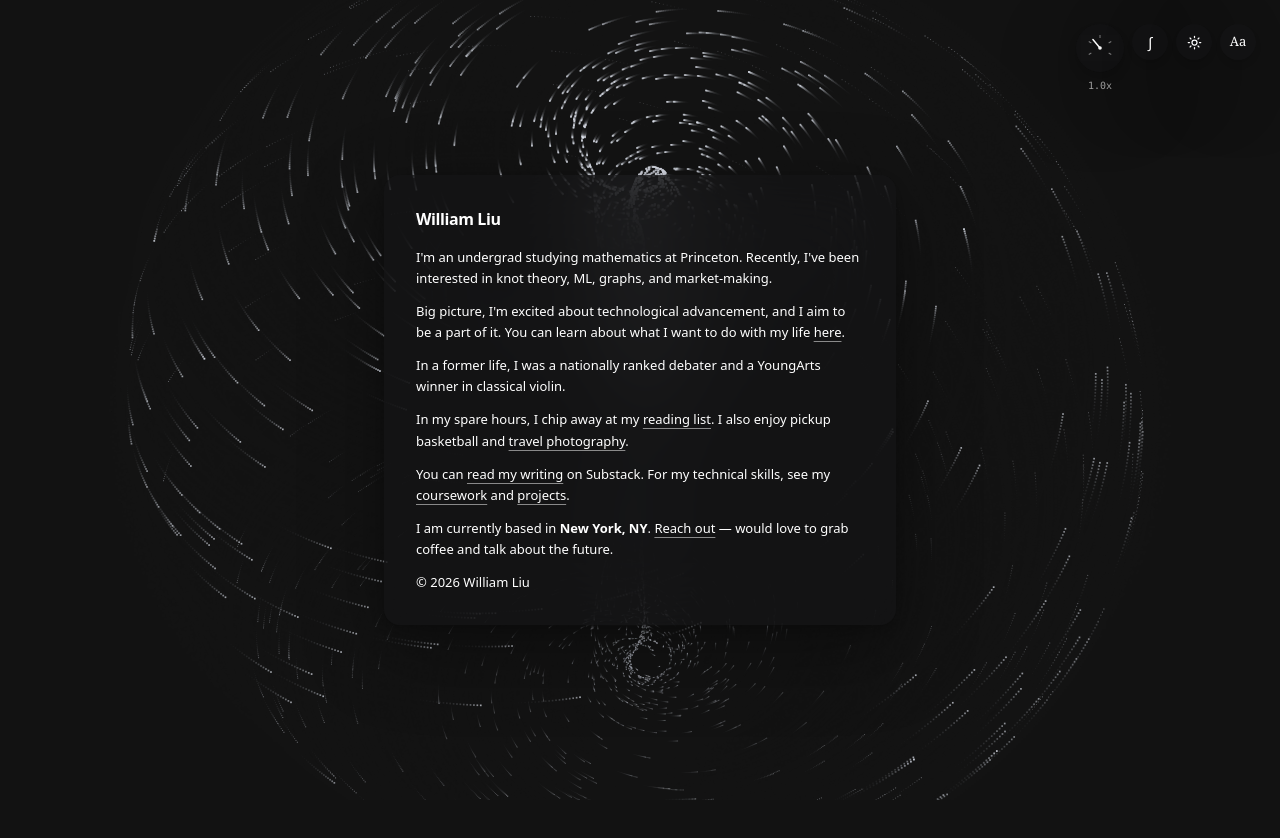
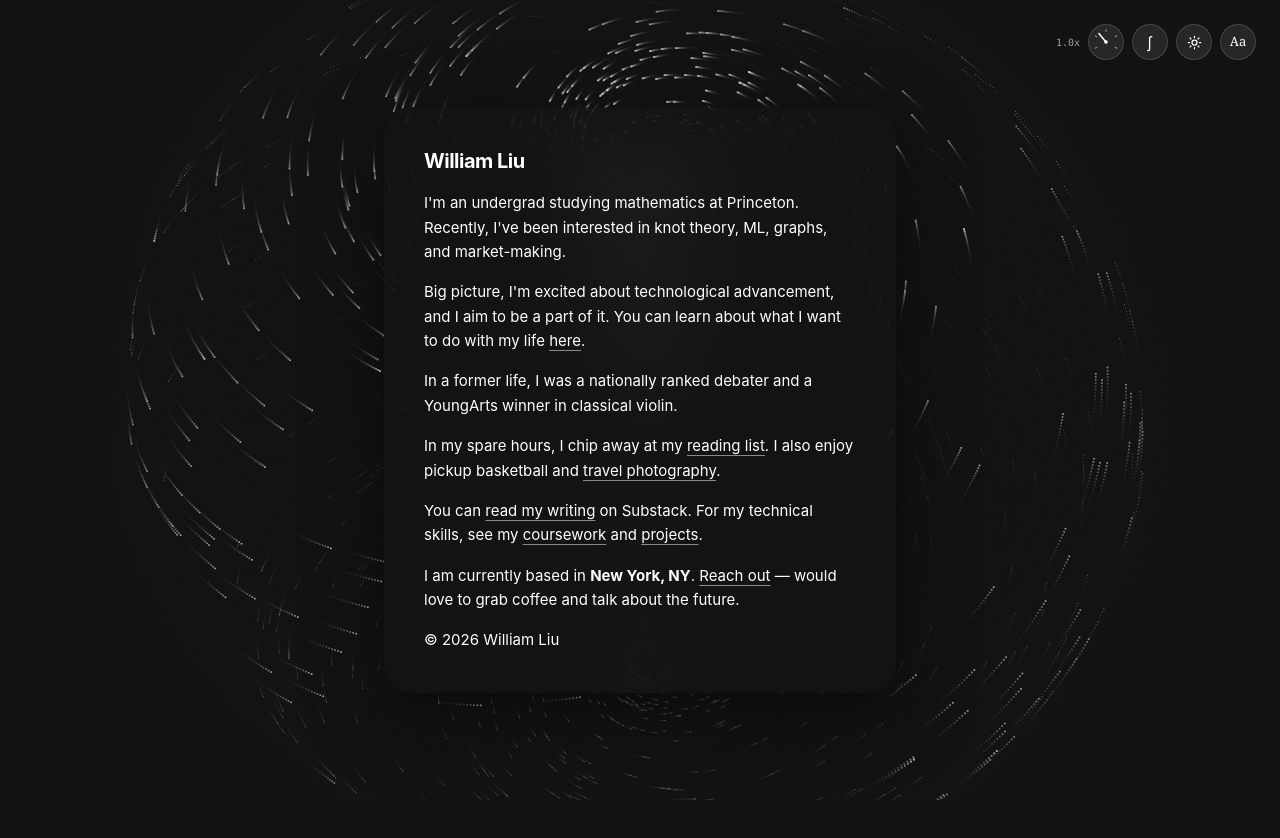
Before and after one commit to thewilliamliu/personal-website, a Next.js app: page / in a window 1280 px wide. Shown: the top 838 px of the page. Built offline with nearby package versions, Linux system fonts and the light colour scheme.

Commit message:
Justin-style setup: system font, larger text/radius/padding, high-contrast controls, dial resized with label at left

```diff
--- a/app/components/controls.tsx
+++ b/app/components/controls.tsx
@@ -36,7 +36,7 @@ export default function Controls({ showDial = false }: { showDial?: boolean }) {
   }
 
   const btn =
-    'glass-card flex h-9 w-9 cursor-pointer items-center justify-center rounded-full text-[13px] transition-transform hover:scale-105'
+    'ctrl flex h-9 w-9 cursor-pointer items-center justify-center rounded-full text-[13px] transition-transform hover:scale-105'
 
   return (
     <div className="fixed right-6 top-6 z-10 flex flex-row items-start gap-2">
@@ -79,7 +79,7 @@ export default function Controls({ showDial = false }: { showDial?: boolean }) {
           fontFamily:
             font === 'sans'
               ? "'Newsreader Variable', Georgia, serif"
-              : "'Inter Variable', system-ui, sans-serif",
+              : "-apple-system, BlinkMacSystemFont, sans-serif",
         }}
       >
         Aa
--- a/app/components/page-shell.tsx
+++ b/app/components/page-shell.tsx
@@ -16,8 +16,8 @@ export default function PageShell({
       <Controls />
       <div aria-hidden="true" className="h-[400vh]" />
       <main className="fixed inset-0 flex items-center justify-center p-6">
-        <section className="glass-card w-full max-w-lg overflow-y-auto max-h-[85vh] rounded-2xl p-7 md:p-8">
-          <h1 className="mb-4 text-base font-medium tracking-tight">{title}</h1>
+        <section className="glass-card w-full max-w-lg overflow-y-auto max-h-[85vh] rounded-[28px] p-8 md:p-10">
+          <h1 className="mb-4 text-xl font-bold tracking-tight">{title}</h1>
           {children}
           <Link
             href="/"
--- a/app/components/speed-dial.tsx
+++ b/app/components/speed-dial.tsx
@@ -44,7 +44,10 @@ export default function SpeedDial() {
   const angle = -120 + ((speed - MIN) / (MAX - MIN)) * 240
 
   return (
-    <div className="flex flex-col items-center gap-1.5 select-none">
+    <div className="flex flex-row items-center gap-2 select-none">
+      <span className="font-mono text-[10px] opacity-60">
+        {speed.toFixed(1)}x
+      </span>
       <div
         role="slider"
         aria-label="Animation speed (click for details)"
@@ -60,7 +63,7 @@ export default function SpeedDial() {
           if (ev.key === 'ArrowDown') setAndBroadcast(speed - 0.25)
           if (ev.key === 'Enter') router.push('/attractor')
         }}
-        className="glass-card flex h-12 w-12 cursor-pointer items-center justify-center rounded-full transition-transform hover:scale-105"
+        className="ctrl flex h-9 w-9 cursor-pointer items-center justify-center rounded-full transition-transform hover:scale-105"
         title="Drag to change speed · click to see the math"
       >
         <svg width="34" height="34" viewBox="0 0 34 34" aria-hidden="true">
@@ -93,9 +96,6 @@ export default function SpeedDial() {
           <circle cx="17" cy="17" r="1.8" fill="currentColor" />
         </svg>
       </div>
-      <span className="font-mono text-[10px] opacity-60">
-        {speed.toFixed(1)}x
-      </span>
     </div>
   )
 }
--- a/app/coursework/page.tsx
+++ b/app/coursework/page.tsx
@@ -6,7 +6,7 @@ export default function Page() {
   return (
     <PageShell title="Coursework">
       {/* Add your courses here */}
-      <p className="mb-3 text-[13px] leading-relaxed">
+      <p className="mb-4 text-[15px] leading-relaxed">
         Placeholder — relevant coursework in math, CS, and beyond.
       </p>
     </PageShell>
--- a/app/global.css
+++ b/app/global.css
@@ -9,9 +9,11 @@
   --bg: #121212;
   --fg: #ffffff;
   --fg-dim: rgba(255, 255, 255, 0.5);
-  --card: rgba(20, 20, 22, 0.72);
+  --card: rgba(20, 20, 22, 0.78);
   --panel: rgba(0, 0, 0, 0.4);
-  --font-body: 'Inter Variable', system-ui, sans-serif;
+  /* System stack: SF Pro on Apple devices, like jstwng.com */
+  --font-body: -apple-system, BlinkMacSystemFont, 'Segoe UI',
+    'Inter Variable', system-ui, sans-serif;
 }
 
 :root[data-theme='light'] {
@@ -77,3 +79,15 @@ body {
 .panel {
   background: var(--panel);
 }
+
+/* Small control buttons: need more contrast than the big card */
+.ctrl {
+  background: rgba(44, 44, 48, 0.85);
+  border: 1px solid rgba(255, 255, 255, 0.14);
+  backdrop-filter: blur(16px);
+  -webkit-backdrop-filter: blur(16px);
+}
+:root[data-theme='light'] .ctrl {
+  background: rgba(255, 253, 248, 0.9);
+  border: 1px solid rgba(42, 35, 26, 0.18);
+}
--- a/app/inspirations/page.tsx
+++ b/app/inspirations/page.tsx
@@ -6,7 +6,7 @@ export default function Page() {
   return (
     <PageShell title="Things That Inspire Me">
       {/* Add your list here */}
-      <p className="mb-3 text-[13px] leading-relaxed">
+      <p className="mb-4 text-[15px] leading-relaxed">
         Placeholder — a list of people, ideas, essays, and works that inspire
         me.
       </p>
--- a/app/page.tsx
+++ b/app/page.tsx
@@ -12,18 +12,18 @@ export default function Page() {
       {/* Scroll runway: scrolling rotates the attractor while the card stays put */}
       <div aria-hidden="true" className="h-[400vh]" />
       <main className="fixed inset-0 flex items-center justify-center p-6">
-        <section className="glass-card w-full max-w-lg rounded-2xl p-7 md:p-8">
-          <h1 className="mb-4 text-base font-semibold tracking-tight">
+        <section className="glass-card w-full max-w-lg rounded-[28px] p-8 md:p-10">
+          <h1 className="mb-4 text-xl font-bold tracking-tight">
             William Liu
           </h1>
 
-          <p className="mb-3 text-[13px] leading-relaxed">
+          <p className="mb-4 text-[15px] leading-relaxed">
             I&apos;m an undergrad studying mathematics at Princeton. Recently,
             I&apos;ve been interested in knot theory, ML, graphs, and
             market-making.
           </p>
 
-          <p className="mb-3 text-[13px] leading-relaxed">
+          <p className="mb-4 text-[15px] leading-relaxed">
             Big picture, I&apos;m excited about technological advancement, and
             I aim to be a part of it. You can learn about what I want to do
             with my life{' '}
@@ -33,12 +33,12 @@ export default function Page() {
             .
           </p>
 
-          <p className="mb-3 text-[13px] leading-relaxed">
+          <p className="mb-4 text-[15px] leading-relaxed">
             In a former life, I was a nationally ranked debater and a
             YoungArts winner in classical violin.
           </p>
 
-          <p className="mb-3 text-[13px] leading-relaxed">
+          <p className="mb-4 text-[15px] leading-relaxed">
             In my spare hours, I chip away at my{' '}
             <Link href="/reading" className={link}>
               reading list
@@ -50,7 +50,7 @@ export default function Page() {
             .
           </p>
 
-          <p className="mb-3 text-[13px] leading-relaxed">
+          <p className="mb-4 text-[15px] leading-relaxed">
             You can{' '}
             <a
               href="https://thewilliamliu.substack.com"
@@ -71,7 +71,7 @@ export default function Page() {
             .
           </p>
 
-          <p className="mb-3 text-[13px] leading-relaxed">
+          <p className="mb-4 text-[15px] leading-relaxed">
             I am currently based in <strong>New York, NY</strong>.{' '}
             <a href="mailto:williamliu@princeton.edu" className={link}>
               Reach out
@@ -79,7 +79,7 @@ export default function Page() {
             — would love to grab coffee and talk about the future.
           </p>
 
-          <p className="text-[13px] leading-relaxed">
+          <p className="text-[15px] leading-relaxed">
             © {new Date().getFullYear()} William Liu
           </p>
         </section>
--- a/app/photography/page.tsx
+++ b/app/photography/page.tsx
@@ -6,7 +6,7 @@ export default function Page() {
   return (
     <PageShell title="Travel Photography">
       {/* Add photos here (put images in /public and use next/image) */}
-      <p className="mb-3 text-[13px] leading-relaxed">
+      <p className="mb-4 text-[15px] leading-relaxed">
         Placeholder — photos from places I&apos;ve been.
       </p>
     </PageShell>
--- a/app/projects/page.tsx
+++ b/app/projects/page.tsx
@@ -6,7 +6,7 @@ export default function Page() {
   return (
     <PageShell title="Projects">
       {/* Add your projects here */}
-      <p className="mb-3 text-[13px] leading-relaxed">
+      <p className="mb-4 text-[15px] leading-relaxed">
         Placeholder — things I&apos;ve built.
       </p>
     </PageShell>
--- a/app/reading/page.tsx
+++ b/app/reading/page.tsx
@@ -6,7 +6,7 @@ export default function Page() {
   return (
     <PageShell title="Reading List">
       {/* Add your books here */}
-      <p className="mb-3 text-[13px] leading-relaxed">
+      <p className="mb-4 text-[15px] leading-relaxed">
         Placeholder — what I&apos;m reading now, and what I&apos;ve finished.
       </p>
     </PageShell>
```
Also changed, not shown: app/attractor/page.tsx (+5 -5 lines).
